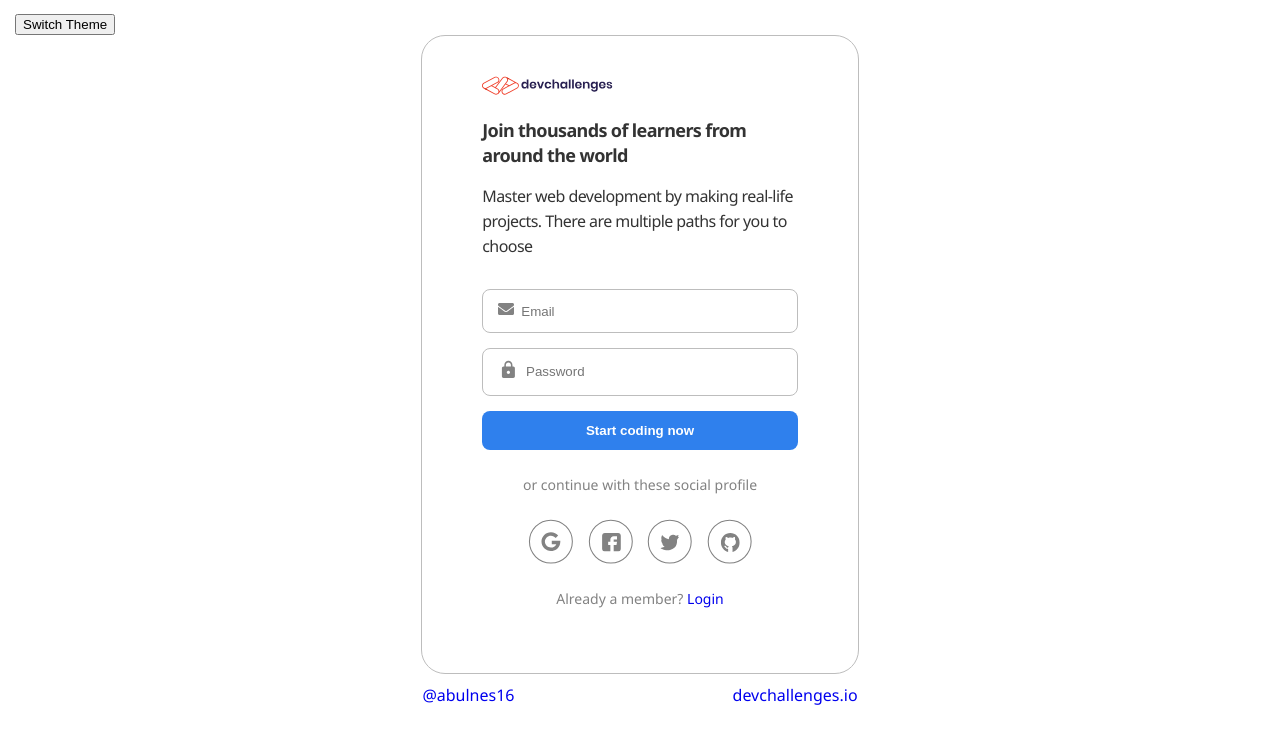
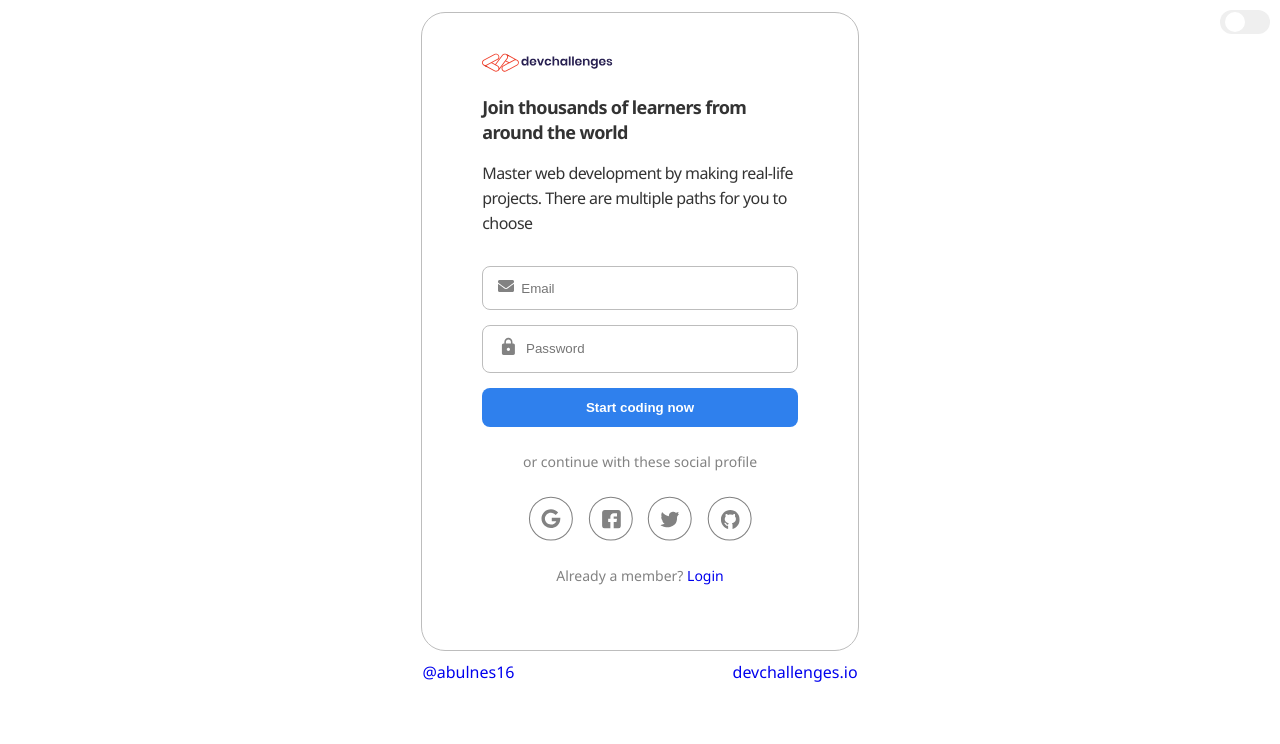
Before and after one commit to abulnes16/auth-app, a React (Create React App) app: page / in a window 1280 px wide. Shown: the top 744 px of the page. Built offline with nearby package versions, Linux system fonts and the light colour scheme.

Commit message:
Agregado estilos al toggler

```diff
--- a/package.json
+++ b/package.json
@@ -11,6 +11,7 @@
     "react-icons": "^3.11.0",
     "react-router-dom": "^5.2.0",
     "react-scripts": "4.0.0",
+    "react-transition-group": "^4.4.1",
     "styled-components": "^5.2.1",
     "web-vitals": "^0.2.4"
   },
--- a/src/App.js
+++ b/src/App.js
@@ -6,6 +6,7 @@ import { lightTheme, darkTheme } from "./constants/theme";
 import AppRouter from "./routes/Router";
 import Context from "./context";
 import Footer from "./components/layout/Footer";
+import Toggler from "./components/Toggler";
 
 function App() {
   const context = useContext(Context);
@@ -14,7 +15,7 @@ function App() {
       <ThemeProvider theme={context.theme === "light" ? lightTheme : darkTheme}>
         <GlobalStyles />
         <div className="App">
-          <button onClick={context.toggleTheme}>Switch Theme</button>
+          <Toggler onClick={context.toggleTheme} />
           <AppRouter />
           <Footer />
         </div>
--- /dev/null
+++ b/src/components/Toggler.jsx
@@ -0,0 +1,53 @@
+import React, { useContext, useEffect, useState } from "react";
+import { CSSTransition } from "react-transition-group";
+import Context from "../context";
+import styled from "styled-components";
+
+const TogglerContainer = styled.div`
+  width: 40px;
+  padding: 2px 5px;
+  border-radius: 40px;
+  position: absolute;
+  right: 10px;
+  top: 10px;
+  background: ${(props) => props.background};
+
+  div {
+    width: 20px;
+    height: 20px;
+    border-radius: 50%;
+    background: white;
+  }
+
+  .dark-toggle-enter-active {
+    transition: margin-left 1s linear;
+  }
+  .dark-toggle-enter-done {
+    margin-left: auto;
+    background: #a5a3ab !important;
+  }
+`;
+
+const Toggler = ({ onClick }) => {
+  const context = useContext(Context);
+  const [color, setColor] = useState("");
+
+  useEffect(() => {
+    const currentColor = context.theme === "light" ? "#efefef" : "#333038";
+    setColor(currentColor);
+  }, [context.theme]);
+
+  return (
+    <TogglerContainer background={color} onClick={onClick}>
+      <CSSTransition
+        in={context.theme === "light" ? false : true}
+        timeout={200}
+        classNames="dark-toggle"
+      >
+        <div key={"1"}></div>
+      </CSSTransition>
+    </TogglerContainer>
+  );
+};
+
+export default Toggler;
```
Also changed, not shown: src/index.css (+2 -6 lines), 1 other file (tests, documents, lock files or other folders).
